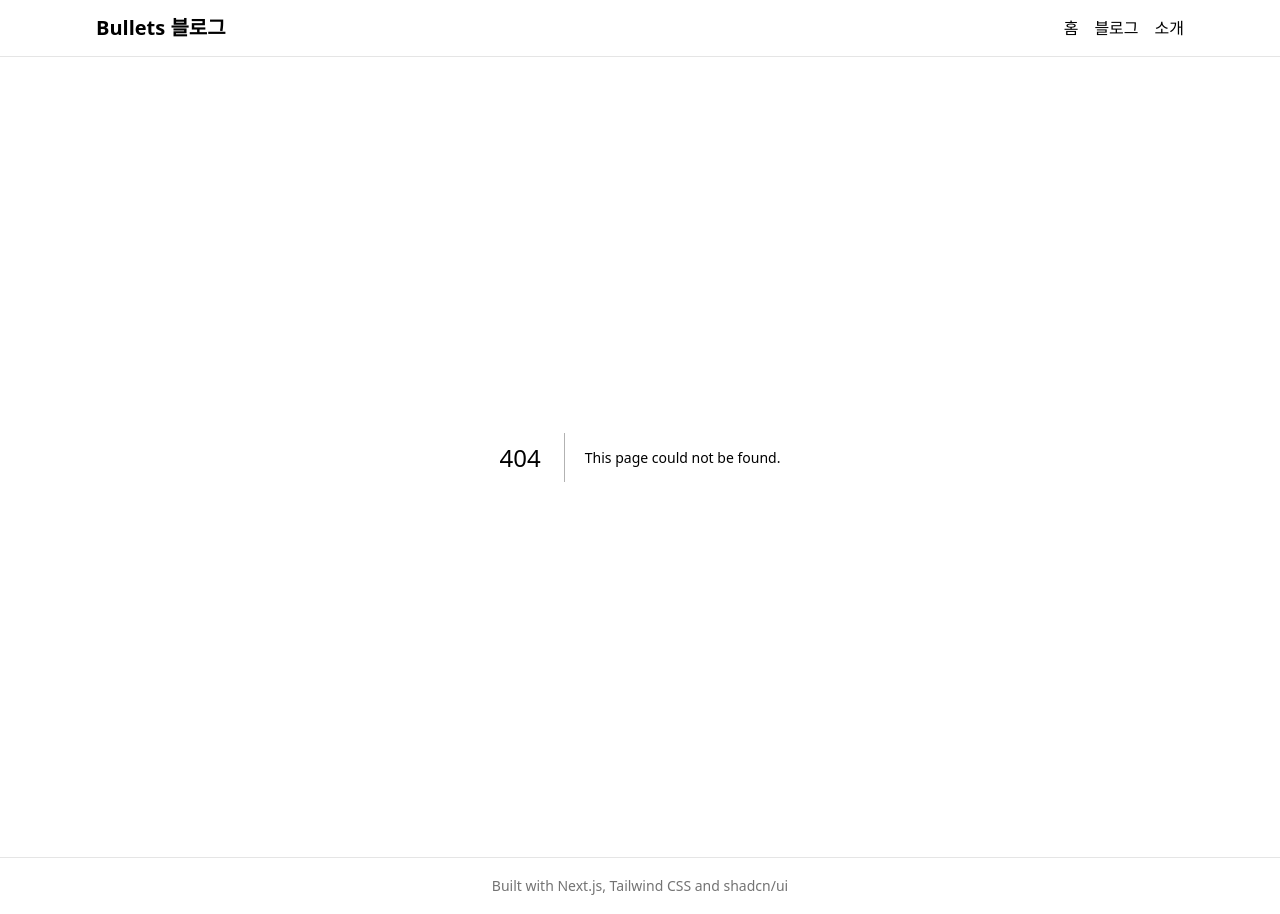
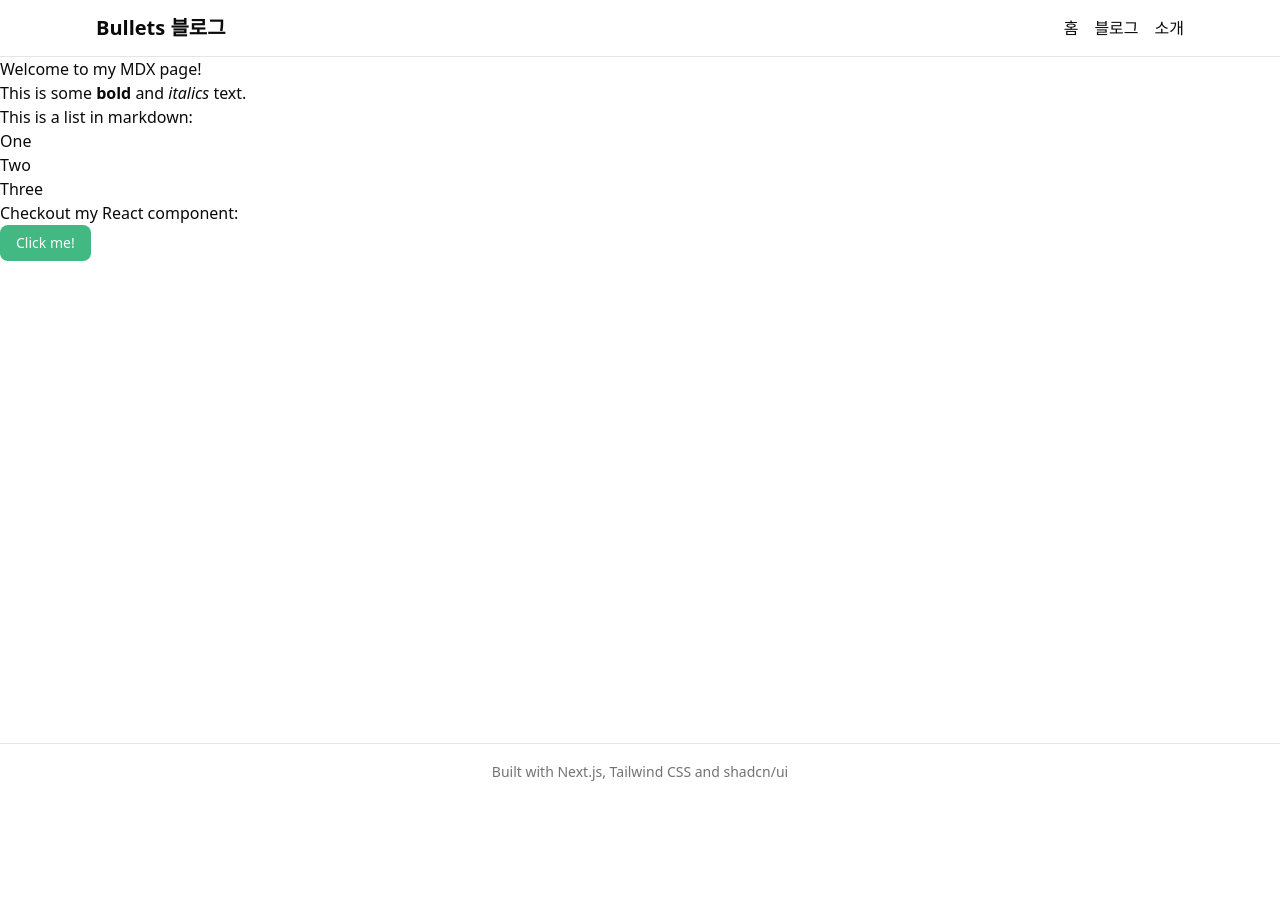
Before and after one commit to bullets-jyr/notion-blog-nextjs, a Next.js app: page /mdx-page in a window 1280 px wide. Before the commit this address had no page. After the commit the page ends 800 px from the top, so only its background shows below. Built offline with nearby package versions, Linux system fonts and the light colour scheme.

Commit message:
Next.js Markdown MDX 시작하기

```diff
--- /dev/null
+++ b/app/mdx-page/page.mdx
@@ -0,0 +1,15 @@
+import { Button } from '@/components/ui/button';
+
+# Welcome to my MDX page!
+
+This is some **bold** and _italics_ text.
+
+This is a list in markdown:
+
+- One
+- Two
+- Three
+
+Checkout my React component:
+
+<Button>Click me!</Button>
--- /dev/null
+++ b/mdx-components.tsx
@@ -0,0 +1,7 @@
+import type { MDXComponents } from 'mdx/types'
+
+export function useMDXComponents(components: MDXComponents): MDXComponents {
+    return {
+        ...components,
+    }
+}
--- a/next.config.ts
+++ b/next.config.ts
@@ -1,4 +1,5 @@
 import type {NextConfig} from 'next';
+import createMDX from '@next/mdx'
 
 const nextConfig: NextConfig = {
     /* config options here */
@@ -15,6 +16,12 @@
             },
         ],
     },
+    pageExtensions: ['js', 'jsx', 'md', 'mdx', 'ts', 'tsx'],
 };
 
-export default nextConfig;
+const withMDX = createMDX({
+    // 필요한 마크다운 플러그인을 여기에 추가하세요
+})
+
+// MDX 설정을 Next.js 설정과 병합
+export default withMDX(nextConfig)
--- a/package.json
+++ b/package.json
@@ -11,7 +11,11 @@
     "format": "prettier --write ."
   },
   "dependencies": {
+    "@mdx-js/loader": "^3.1.0",
+    "@mdx-js/react": "^3.1.0",
+    "@next/mdx": "^15.1.7",
     "@notionhq/client": "^2.2.16",
+    "@types/mdx": "^2.0.13",
     "class-variance-authority": "^0.7.1",
     "clsx": "^2.1.1",
     "date-fns": "^4.1.0",
```
Also changed, not shown: 1 other file (tests, documents, lock files or other folders).
